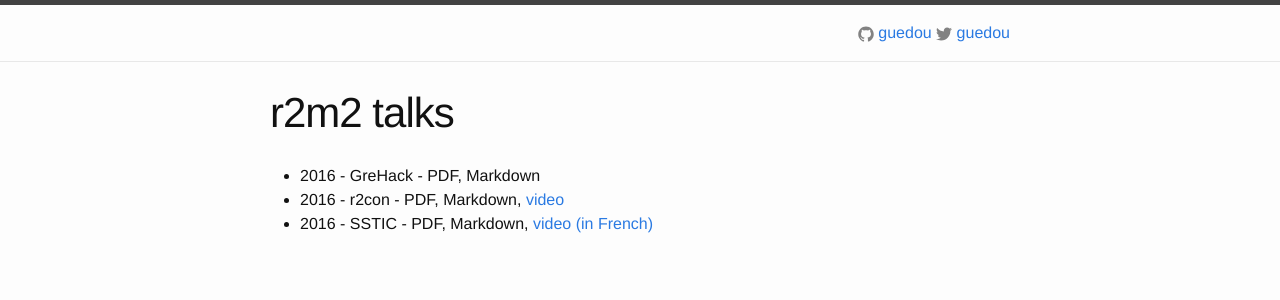
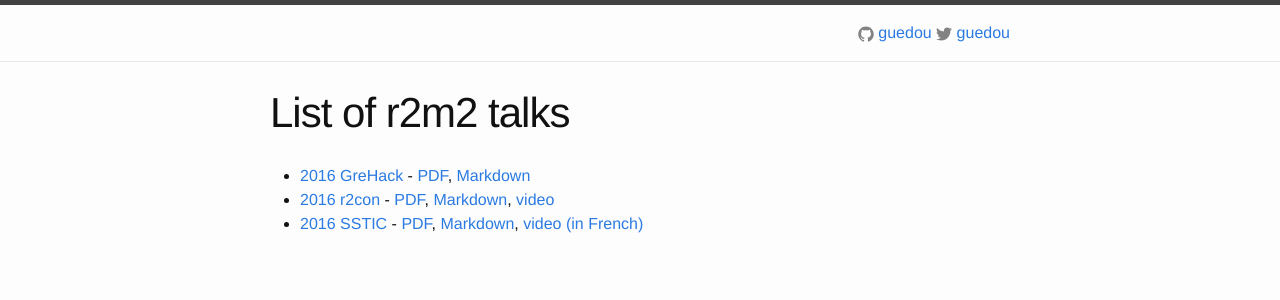
Before and after one commit to guedou/guedou.github.io, a Jekyll site: the page built from index.markdown, in a window 1280 px wide. Shown: the top 300 px of the page. Built offline with Jekyll 4.4.1, drawn with Linux system fonts in a browser that asks for light colours.

Commit message:
New index

```diff
--- a/index.markdown
+++ b/index.markdown
@@ -1,8 +1,8 @@
 ---
 layout: page
-title:  r2m2 talks
+title:  List of r2m2 talks
 ---
 
-- 2016 - GreHack - PDF, Markdown
-- 2016 - r2con - PDF, Markdown, [video](https://youtu.be/YLEfGj5xyDw)
-- 2016 - SSTIC - PDF, Markdown, [video (in French)](http://static.sstic.org/rumps2016/SSTIC_2016-06-02_P12_RUMPS_08.mp4)
+- [2016 GreHack](r2m2_talks/2016_grehack) - [PDF](r2m2_talks/2016_grehack/slides.pdf), [Markdown](https://github.com/guedou/guedou.github.io/blob/master/r2m2_talks/2016_grehack/slides.md)
+- [2016 r2con](r2m2_talks/2016_r2con) - [PDF](r2m2_talks/2016_r2con/slides.pdf), [Markdown](https://github.com/guedou/guedou.github.io/blob/master/r2m2_talks/2016_r2con/slides.md), [video](https://youtu.be/YLEfGj5xyDw)
+- [2016 SSTIC](r2m2_talks/2016_sstic) - [PDF](r2m2_talks/2016_sstic/slides.pdf), [Markdown](https://github.com/guedou/guedou.github.io/blob/master/r2m2_talks/2016_sstic/slides.md), [video (in French)](http://static.sstic.org/rumps2016/SSTIC_2016-06-02_P12_RUMPS_08.mp4)
```
